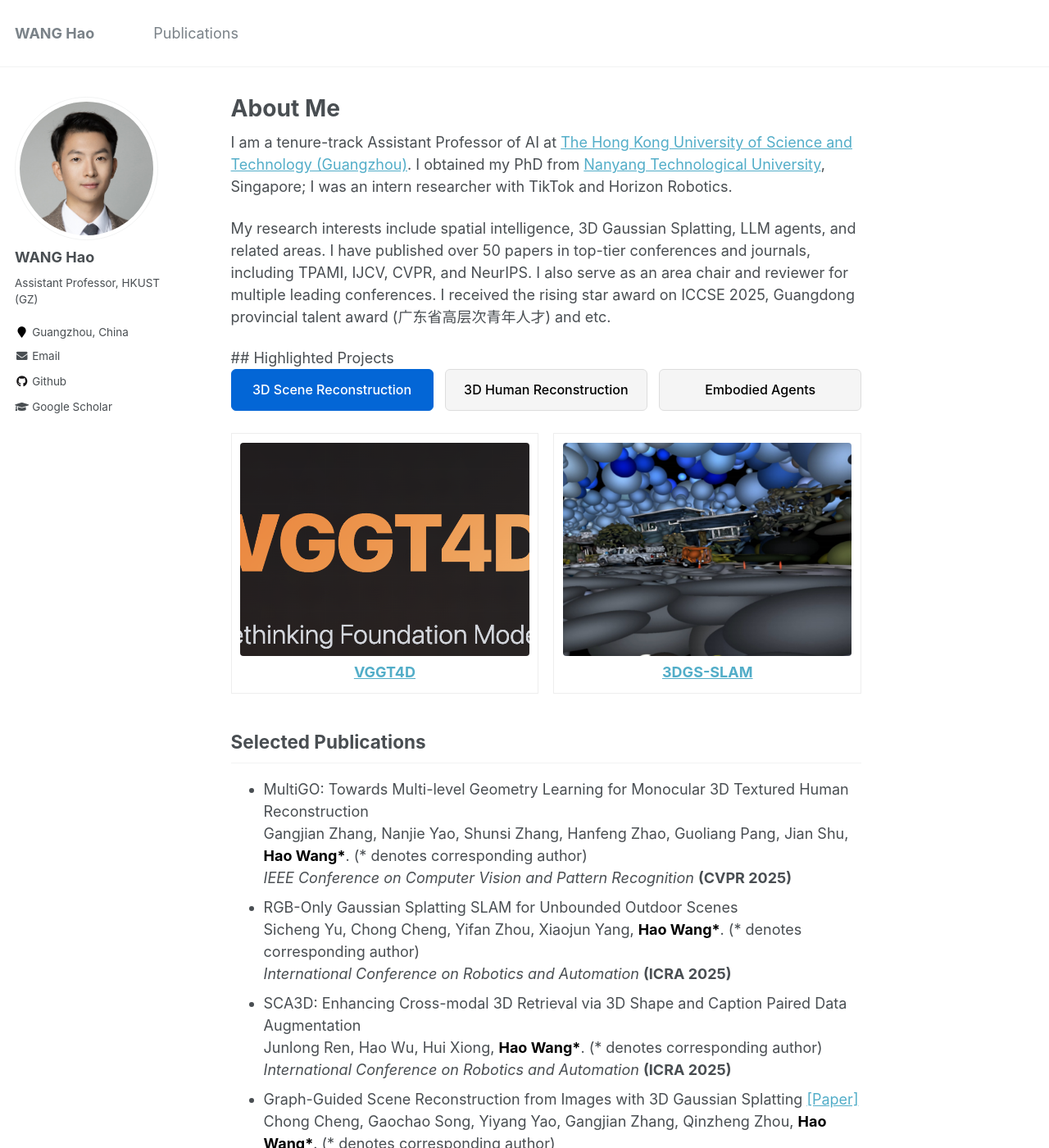
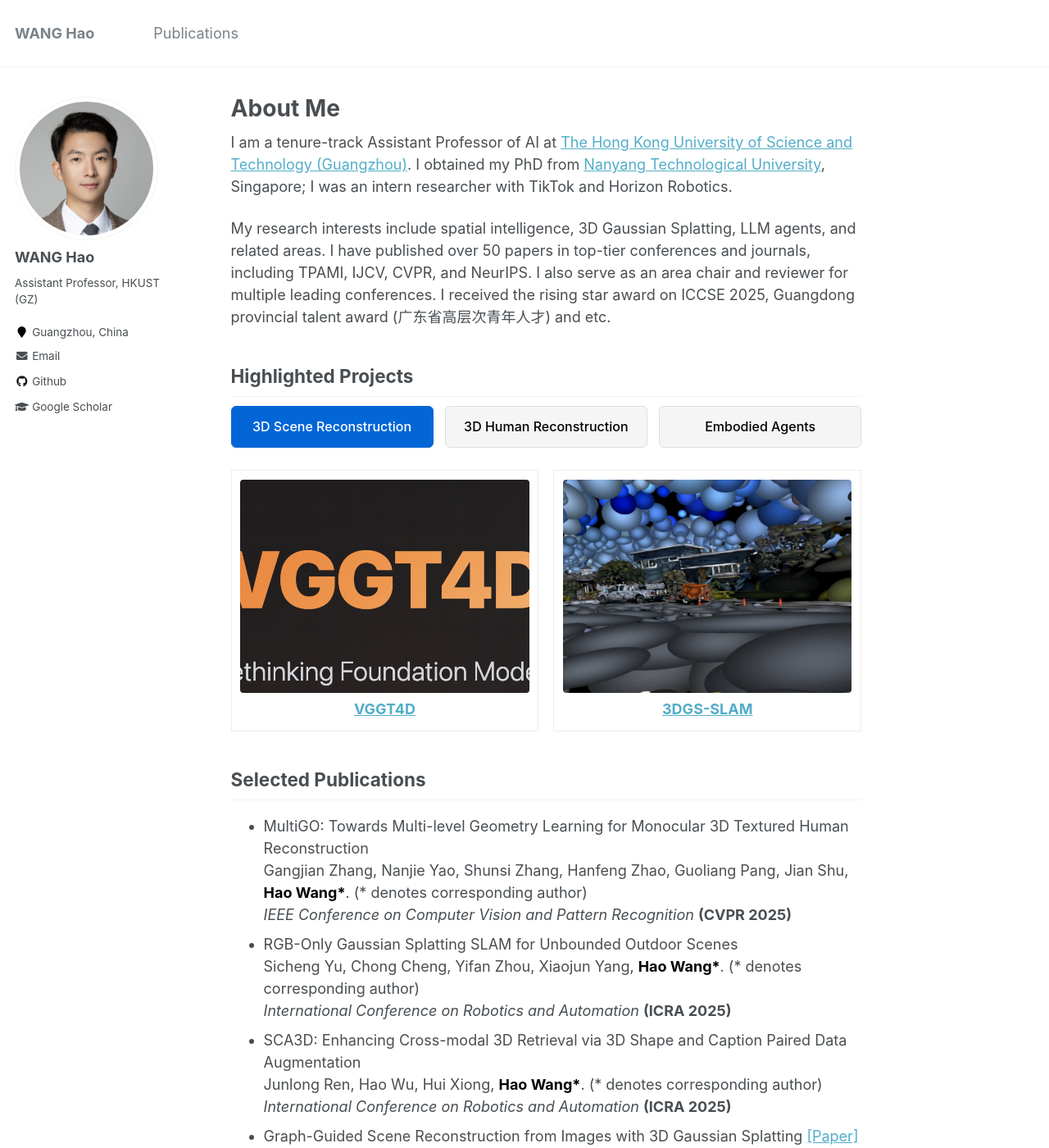
Before and after one commit to hwang1996/hwang1996.github.io, a Jekyll site: the page built from _pages/about.md, in a window 1280 px wide and 1400 px high. Shown: the whole window at 82% size. Built offline with Jekyll 4.4.1, drawn with Linux system fonts in a browser that asks for light colours; some of the changed lines change nothing that is shown.

Commit message:
2025.11.23

```diff
--- a/_pages/about.md
+++ b/_pages/about.md
@@ -36,18 +36,7 @@
 
 <!-- <br /> -->
 
-
-<div class="projects-container">
-
-## Highlighted Projects
-
-
-<!-- 清理并替换 projects 样式、按钮与脚本（确保没有未闭合的标签） -->
 <style>
-.projects-container {
-  width: 100%;
-}
-
 .projects-grid {
   display:flex;
   flex-wrap:wrap;
@@ -88,11 +77,10 @@
   .projects-grid .project-card p { font-size:13px; }
 }
 
-
 /* 按钮容器样式 */
 .filter-buttons {
   display: flex;
-  gap: 0.8rem;  /* 增加按钮间距 */
+  gap: 0.8rem;
   margin: 0 0 1.5rem 0;
   width: 100%;
 }
@@ -100,20 +88,20 @@
 /* 按钮样式 */
 .filter-buttons button {
   flex: 1;
-  padding: 0.8rem 1.2rem;  /* 增加内边距使按钮更大 */
+  padding: 0.8rem 1.2rem;
   border: 1px solid #ddd;
-  background: #f5f5f5;  /* 浅灰色背景 */
+  background: #f5f5f5;
   cursor: pointer;
   border-radius: 6px;
-  font-size: 16px;  /* 增大字体 */
-  font-weight: 500;  /* 稍微加粗 */
+  font-size: 16px;
+  font-weight: 500;
   white-space: nowrap;
   text-align: center;
-  transition: all 0.2s ease;  /* 平滑过渡效果 */
+  transition: all 0.2s ease;
 }
 
 .filter-buttons button:hover {
-  background: #eee;  /* 悬停时稍微变深 */
+  background: #eee;
 }
 
 .filter-buttons button.active {
@@ -131,11 +119,13 @@
 
   .filter-buttons button {
     width: 100%;
-    font-size: 15px;  /* 移动端稍微小一点 */
+    font-size: 15px;
     padding: 0.7rem 1rem;
   }
 }
 </style>
+
+## Highlighted Projects
 
 <div class="filter-buttons">
   <button data-filter="group1" class="active">3D Scene Reconstruction</button>
@@ -143,13 +133,7 @@
   <button data-filter="group3">Embodied Agents</button>
 </div>
 
-
-
-
-<!-- （请确保下面的 .projects-grid 和每个 .project-card 已存在且每个 card 带 data-group 属性） -->
-
-<!-- projects grid（为每个 card 添加 data-group） -->
-<div class="projects-grid" style="display:flex;flex-wrap:wrap;gap:1rem;">
+<div class="projects-grid">
   <div class="project-card" data-group="group1">
     <a href="https://3dagentworld.github.io/vggt4d/" target="_blank" rel="noopener">
       <img src="/images/projects/vggt4d.png" alt="VGGT4D" />
@@ -170,7 +154,7 @@
 
   <div class="project-card" data-group="group2">
     <a href="https://3dagentworld.github.io/multigo++/" target="_blank" rel="noopener">
-      <video width="100%" height="200px" autoplay loop muted playsinline>
+      <video width="100%" height="260px" autoplay loop muted playsinline>
         <source src="/images/projects/multigo++.mp4" type="video/mp4">
         Your browser does not support the video tag.
       </video>
@@ -191,7 +175,7 @@
 
   <div class="project-card" data-group="group3">
     <a href="https://arxiv.org/abs/2508.18797" target="_blank" rel="noopener">
-      <video width="100%" height="200px" autoplay loop muted playsinline>
+      <video width="100%" height="260px" autoplay loop muted playsinline>
         <source src="/images/projects/Pumpkin.mp4" type="video/mp4">
         Your browser does not support the video tag.
       </video>
@@ -209,8 +193,6 @@
       <a href="https://arxiv.org/abs/2504.18039" target="_blank" rel="noopener">Social Deduction Agents</a>
     </h4>
   </div>
-</div>
-
 </div>
 
 <script>
```
